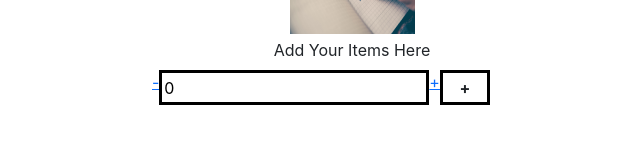
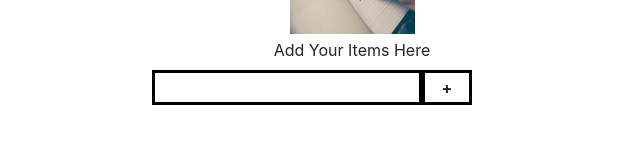
Before and after one commit to NischalKafle/todolist, a React (Create React App) app: page / in a window 1280 px wide. Shown: the part 266-410 px from the top of the page, without its empty margins (288-928 px from the left). Built offline with nearby package versions, Linux system fonts and the light colour scheme.

Commit message:
Redux Project-2

```diff
--- a/src/Additem.js
+++ b/src/Additem.js
@@ -1,13 +1,13 @@
-import React from 'react';
+import React,{useState} from 'react';
 
-import {incNumber} from "./actions";
-import {decNumber} from "./actions";
+import {addTodo} from "./actions";
+import {deleteTodo} from "./actions";
 
 import { useSelector, useDispatch } from "react-redux";
 
 
 function Additem() {
-  const changeTheNumber = useSelector(state => state.changeTheNumber);
+ const[inputData,setinputData]=useState('');
 
   const dispatch = useDispatch();
 
@@ -18,9 +18,9 @@ function Additem() {
     <label for="exampleFormControlInput1" className="form-label" style={{display: 'inline-block'}}>Add Your Items Here</label>
 
 <div className="relative">
-<a className="quantity__minus" title="Decrement" onClick={() => dispatch(decNumber())}><span>-</span></a>
-<input id="my-value" type="text" value={changeTheNumber}/>
-<a className="quantity__plus" title="Increment" onClick={() => dispatch(incNumber(5))}><span>+</span></a>
+
+<input id="my-value" type="text" value={inputData} onChange={(event)=>setinputData(event.target.value)}/>
+
 <button id="absolute" type="button" className="btn">+</button>
 </div>
 
--- a/src/actions.js
+++ b/src/actions.js
@@ -1,12 +1,18 @@
-export const incNumber = (num) => {
+export const addTodo = () => {
     return {
-        type: 'INCREMENT',
-        payload: num
+        type: 'ADD_TODO',
+
     }
 }
 
-export const decNumber = () => {
+export const deleteTodo = () => {
     return {
-        type: 'DECREMENT'
+        type: 'DELETE_TODO'
     }
 };
+
+export const removeTodo = () => {
+    return {
+        type: 'REMOVE_TODO'
+    }
+};
```
